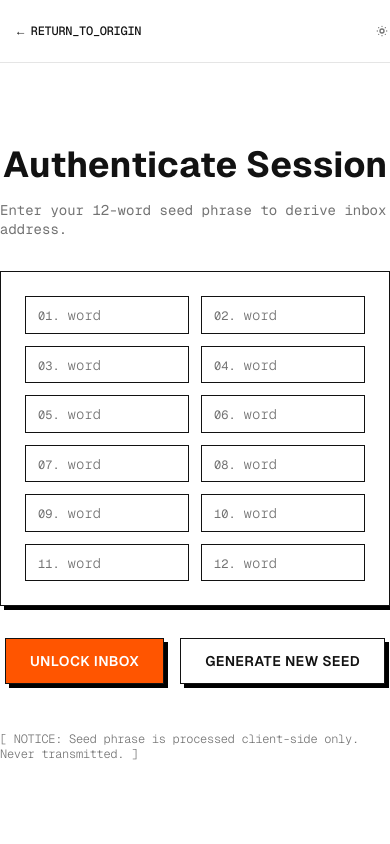
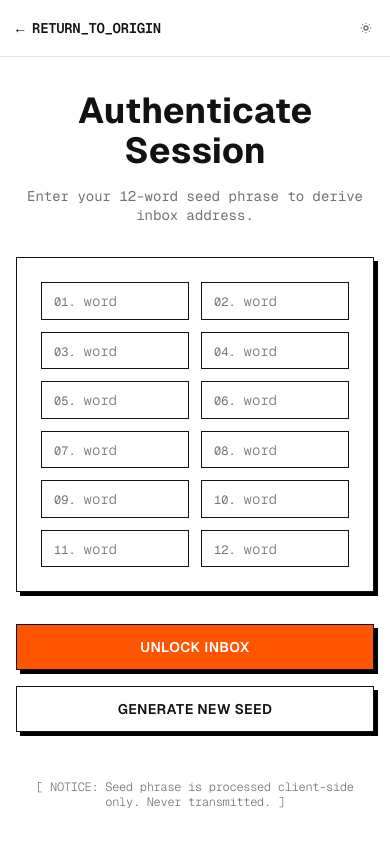
Before and after one commit to lirinlabs/coresend, a React (Vite) app in the folder app/: page /gateway in a window 390 px wide. Shown: the top 844 px of the page. Built offline with nearby package versions, Linux system fonts and the light colour scheme.

Commit message:
refactor: update GatewayHeader, Header, and InboxHeader components to improve padding, typography, and button functionality; enhance Gateway page layout for better responsiveness

```diff
--- a/app/src/components/base/Header/GatewayHeader.tsx
+++ b/app/src/components/base/Header/GatewayHeader.tsx
@@ -1,33 +1,30 @@
 import { useNavigate } from "react-router-dom";
-import Button from "../Button/Button";
 import { ModeToggle } from "../ModeToggle/ModeToggle";
 import Typography from "../Typography/typography";
 
 export const GatewayHeader = () => {
     const navigate = useNavigate();
     return (
-        <header className="w-full py-4 border-b border-border">
+        <header className="w-full p-4 border-b border-border">
             <div className="max-w-7xl mx-auto flex items-center justify-between">
-                <Button
-                    variant="ghost"
-                    size="sm"
-                    className="hover:text-primary cursor-pointer"
-                    onClick={() => {
-                        navigate("/");
-                    }}
-                    // leftIcon={<ArrowLeftIcon size={12} weight="regular" />}
+                <button
+                    type="button"
+                    onClick={() => navigate("/")}
+                    className="cursor-pointer"
                 >
                     <Typography
-                        weight="medium"
-                        text="xs"
+                        weight="semibold"
+                        text="sm"
                         tracking="tight"
                         font="mono"
+                        color="foreground"
+                        as="span"
                         transform="uppercase"
-                        className="leading-none"
+                        className="leading-none hover:text-primary cursor-pointer"
                     >
                         ← RETURN_TO_ORIGIN
                     </Typography>
-                </Button>
+                </button>
                 <ModeToggle />
             </div>
         </header>
--- a/app/src/components/base/Header/Header.tsx
+++ b/app/src/components/base/Header/Header.tsx
@@ -3,7 +3,7 @@ import { ModeToggle } from "../ModeToggle/ModeToggle";
 
 export const Header = () => {
     return (
-        <header className="w-full py-4 px-4">
+        <header className="w-full p-4">
             <div className="max-w-7xl mx-auto flex items-center justify-between">
                 <Logo navigate />
                 <ModeToggle />
--- a/app/src/components/base/Header/InboxHeader.tsx
+++ b/app/src/components/base/Header/InboxHeader.tsx
@@ -9,9 +9,9 @@ import { ActionIcon } from "../ActionIcon";
 
 export const InboxHeader = () => {
     return (
-        <header className="w-full py-4 border-b border-border">
+        <header className="w-full p-4 border-b border-border">
             <div className="max-w-7xl mx-auto flex items-center justify-between">
-                <Logo />
+                <Logo navigate />
 
                 <div className="flex items-center gap-4">
                     <div className="flex items-center gap-2 bg-secondary p-1.5 -my-2 pr-2 rounded-xs">
--- a/app/src/pages/Gateway.tsx
+++ b/app/src/pages/Gateway.tsx
@@ -11,18 +11,24 @@ const Gateway = () => {
         <div className="w-full h-dvh flex flex-col">
             <GatewayHeader />
 
-            <div className="max-w-7xl mx-auto w-full flex-1 flex flex-col justify-center items-center">
+            <div className="max-w-7xl mx-auto w-full px-4 flex-1 flex flex-col justify-center items-center">
                 <div className="flex items-center flex-col mb-8">
                     <Typography
                         weight="bold"
                         text="3xl"
                         color="foreground"
+                        align="center"
                         className="text-4xl mb-4"
                         as="h1"
                     >
                         Authenticate Session
                     </Typography>
-                    <Typography text="sm" font="mono" color="muted">
+                    <Typography
+                        text="sm"
+                        font="mono"
+                        color="muted"
+                        align="center"
+                    >
                         Enter your 12-word seed phrase to derive inbox address.
                     </Typography>
                 </div>
@@ -33,10 +39,11 @@ const Gateway = () => {
                     onKeyDownWord={() => {}}
                 />
                 {/* Actions */}
-                <div className="flex gap-4">
+                <div className="flex flex-col md:flex-row gap-4 w-full">
                     <Button
                         variant="primary"
                         size="md"
+                        className="flex-1 w-full"
                         onClick={() => {
                             navigate("/inbox");
                         }}
@@ -46,6 +53,7 @@ const Gateway = () => {
                     <Button
                         variant="secondary"
                         size="md"
+                        className="flex-1 w-full"
                         // TODO: onClick = call api to generate new seed phrase
                     >
                         Generate New Seed
@@ -58,6 +66,7 @@ const Gateway = () => {
                     font="mono"
                     color="muted"
                     className="mt-12"
+                    align="center"
                 >
                     [ NOTICE: Seed phrase is processed client-side only. Never
                     transmitted. ]
```
